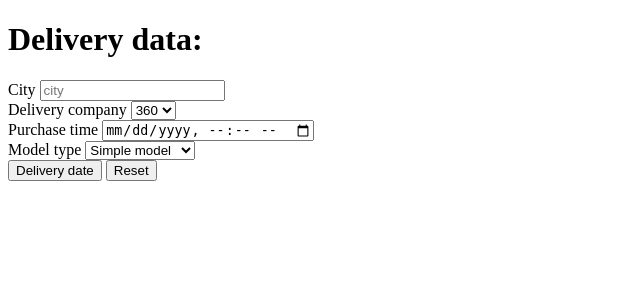
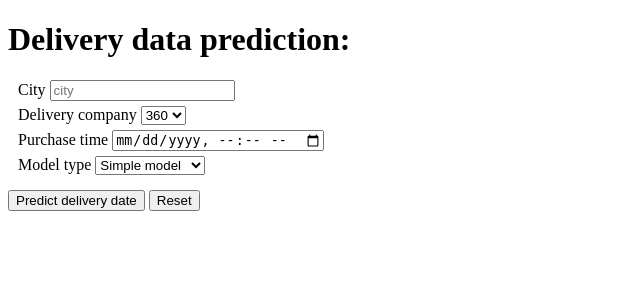
Before and after one commit to madamskip1/ML_delivery_time_prediction, a Flask app: page / in a window 1280 px wide. Shown: the top 300 px of the page, without its empty margins (0-640 px from the left). Run offline with Flask 2, Linux system fonts and the light colour scheme.

Commit message:
Change prediction msg and form title

```diff
--- a/service/delivery_time_prediction.py
+++ b/service/delivery_time_prediction.py
@@ -21,7 +21,7 @@ class DeliveryTime(Resource):
             p = get_model_prediction(model, df)
 
             p_date = get_date(data, p)
-            mess = p_date
+            mess = "Przewidywany czas dostawy: " + p_date
             write_log(data, model, p_date)
 
         else:
--- a/service/models/get_prediction.py
+++ b/service/models/get_prediction.py
@@ -24,6 +24,6 @@ def get_date(data, p):
     hours_to_add = datetime.timedelta(hours = p)
     p_date = time + hours_to_add
 
-    p_date = p_date.strftime("%b-%d-%Y %H")
+    p_date = p_date.strftime("%d-%b-%Y %H:00")
 
     return p_date
--- a/service/templates/delivery.html
+++ b/service/templates/delivery.html
@@ -9,19 +9,20 @@
         <header>
             <div>
                 <h1>
-                    Delivery data:
+                    Delivery data prediction:
                 </h1>
             </div>
         </header>
 
         <div>
-            <form id="formsStyle" >
-                <div>
+            <form id="formsStyle">
+				<div style="margin:10px">
+					<div style="padding-bottom: 5px">
 						<label>City</label>
 						<input id="txtCity" type="text" name="city" placeholder="city">
 					</div>
 
-                <div>
+					<div style="padding-bottom: 5px">
 						<label>Delivery company</label>
 						<select id="txtDeliveryCompany" name="delivery_company">
 							<option value="360">360</option>
@@ -30,28 +31,26 @@
 						  </select>
 					</div>
 
-
-                    <div>
+						<div style="padding-bottom: 5px">
 							<label>Purchase time</label>
 							<input id="txtPurchaseTime"  type="datetime-local" name="purchase_time">
 
 						</div>
 
 
-                    <div>
+						<div style="padding-bottom: 5px">
 							<label>Model type</label>
 							<select id="txtModel" name="gender">
 								<option value="0">Simple model</option>
 								<option value="1">Random forest</option>
 							</select>
 						</div>
-                    <button type="button" onclick="predictDelivery()">Delivery date </button>
+					</div>
+
+                    <button type="button" onclick="predictDelivery()">Predict delivery date</button>
                     <button type="button" onclick="resetForm()" value="Reset"> Reset </button>
             </form>
         </div>
-
-
-
         </div>
     </body>
     <script src="{{url_for('static', filename='delivery.js')}}">
```
Lines whose indentation alone changed are shown as unchanged.
